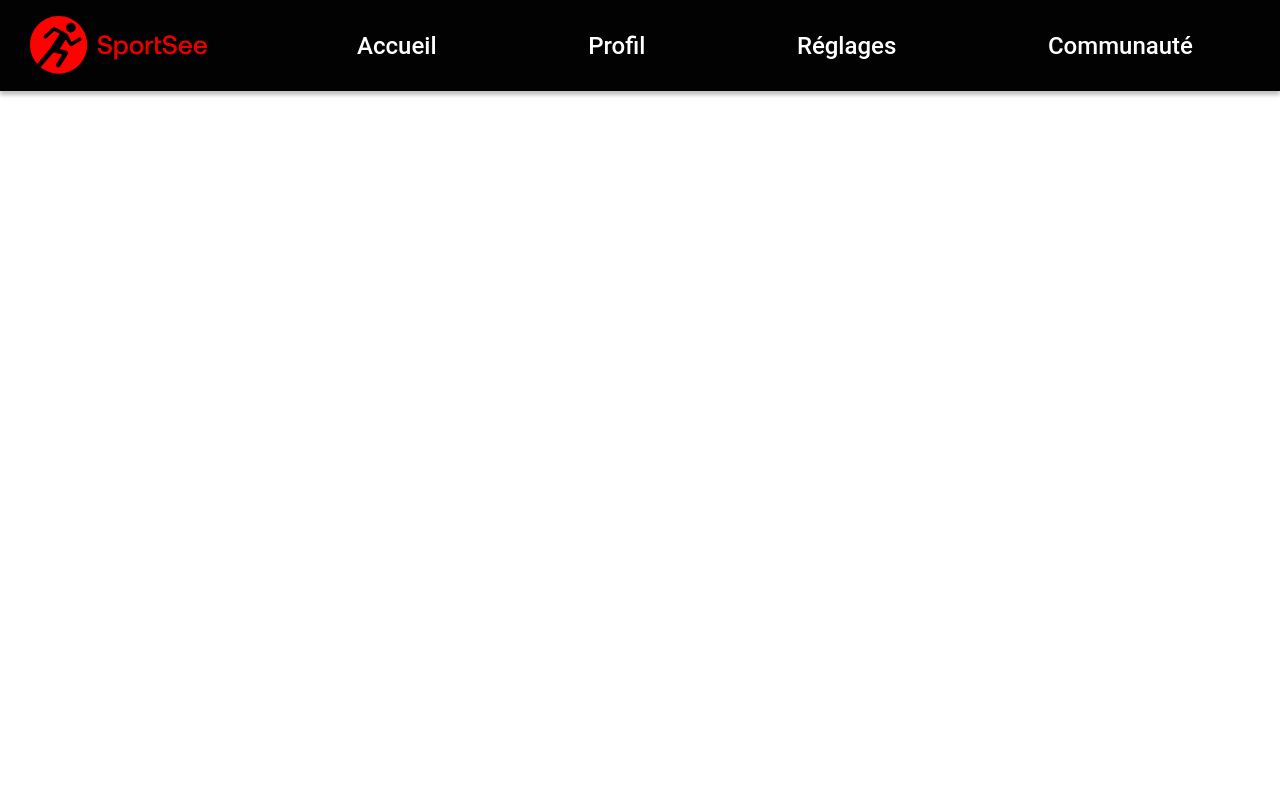
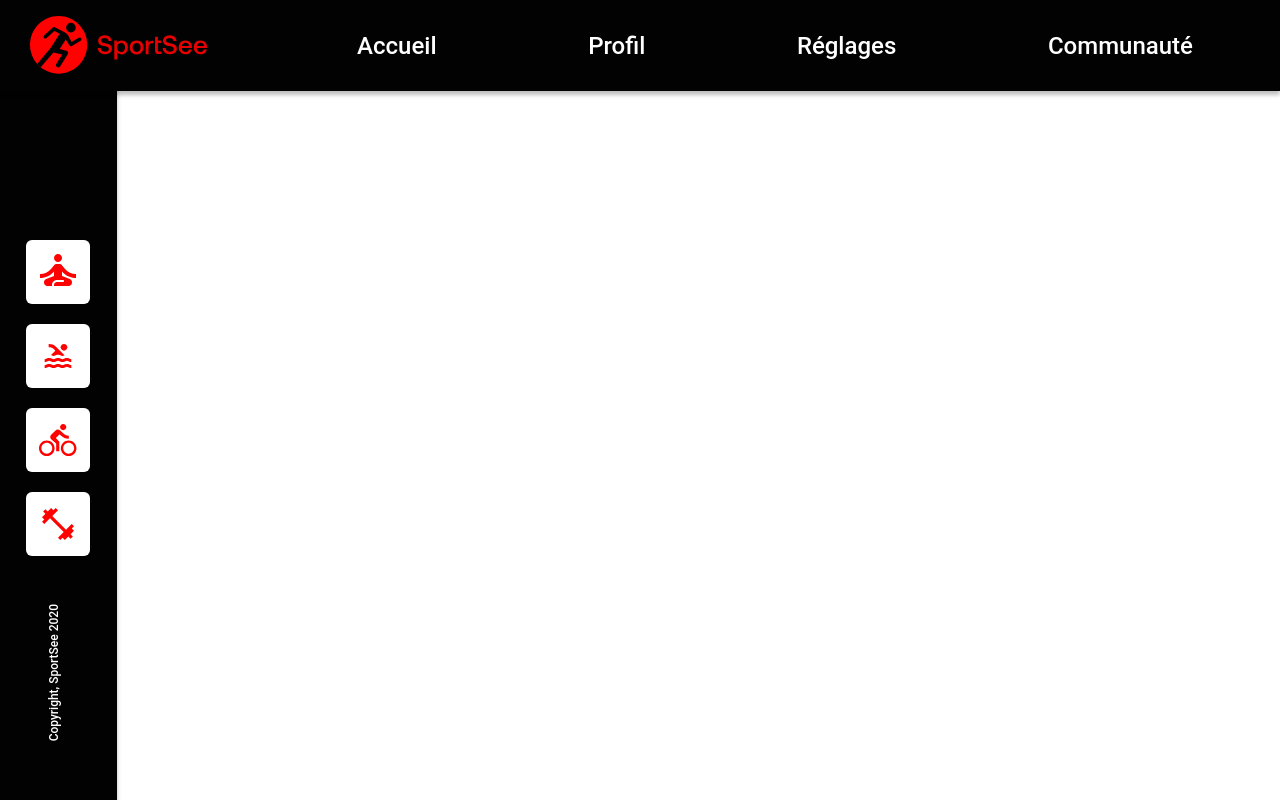
Before and after one commit to SaRvj/SatranaRavelojaona_12_13072021, a React (Create React App) app in the folder satranaravelojaona_12_13072021/: page / in a window 1280 px wide. Built offline with nearby package versions, Linux system fonts and the light colour scheme.

Commit message:
add Aside in router

```diff
--- a/satranaravelojaona_12_13072021/src/App.js
+++ b/satranaravelojaona_12_13072021/src/App.js
@@ -1,12 +1,13 @@
 import React from "react";
 import { Route, Routes, BrowserRouter } from "react-router-dom";
+import Aside from "./components/Aside";
 import Header from "./components/Header";
 
 export default function App() {
   return (
     <BrowserRouter>
       <Header />
-
+      <Aside />
       <Routes>
 
       </Routes>
```
